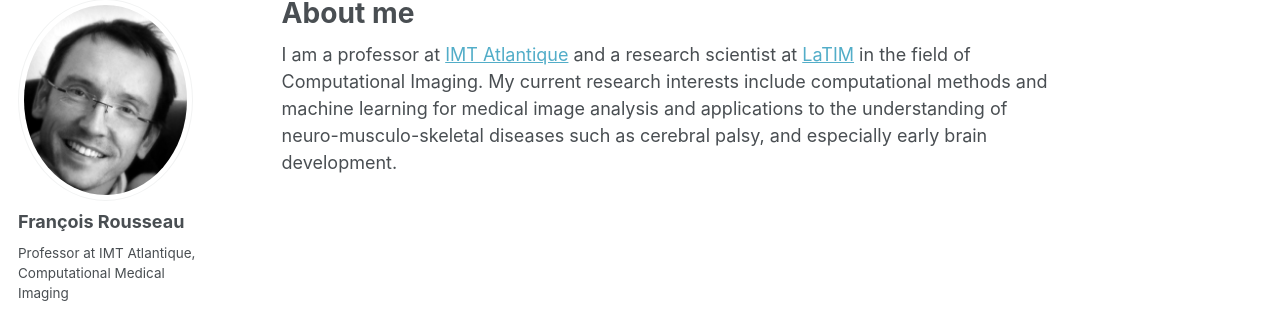
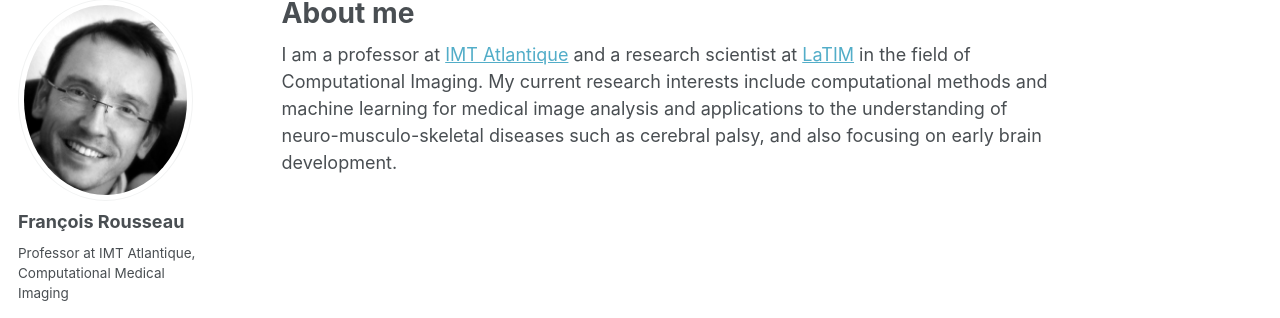
Before and after one commit to rousseau/rousseau.github.io, a Jekyll site: the page built from _pages/about.md, in a window 1280 px wide. Shown: the part 119-437 px from the top of the page. Built offline with Jekyll 4.4.1, drawn with Linux system fonts in a browser that asks for light colours; some web fonts are replaced.

Commit message:
Update about.md

```diff
--- a/_pages/about.md
+++ b/_pages/about.md
@@ -8,7 +8,7 @@
   - /about.html
 ---
 
-I am a professor at [IMT Atlantique](https://www.imt-atlantique.fr) and a research scientist at [LaTIM](http://latim.univ-brest.fr) in the field of Computational Imaging. My current research interests include computational methods and machine learning for medical image analysis and applications to the understanding of neuro-musculo-skeletal diseases such as cerebral palsy, and especially early brain development.
+I am a professor at [IMT Atlantique](https://www.imt-atlantique.fr) and a research scientist at [LaTIM](http://latim.univ-brest.fr) in the field of Computational Imaging. My current research interests include computational methods and machine learning for medical image analysis and applications to the understanding of neuro-musculo-skeletal diseases such as cerebral palsy, and also focusing on early brain development.
 
 <!-- This is the front page of a website that is powered by the [academicpages template](https://github.com/academicpages/academicpages.github.io) and hosted on GitHub pages. [GitHub pages](https://pages.github.com) is a free service in which websites are built and hosted from code and data stored in a GitHub repository, automatically updating when a new commit is made to the respository. This template was forked from the [Minimal Mistakes Jekyll Theme](https://mmistakes.github.io/minimal-mistakes/) created by Michael Rose, and then extended to support the kinds of content that academics have: publications, talks, teaching, a portfolio, blog posts, and a dynamically-generated CV. You can fork [this repository](https://github.com/academicpages/academicpages.github.io) right now, modify the configuration and markdown files, add your own PDFs and other content, and have your own site for free, with no ads! An older version of this template powers my own personal website at [stuartgeiger.com](http://stuartgeiger.com), which uses [this Github repository](https://github.com/staeiou/staeiou.github.io).
 
```
